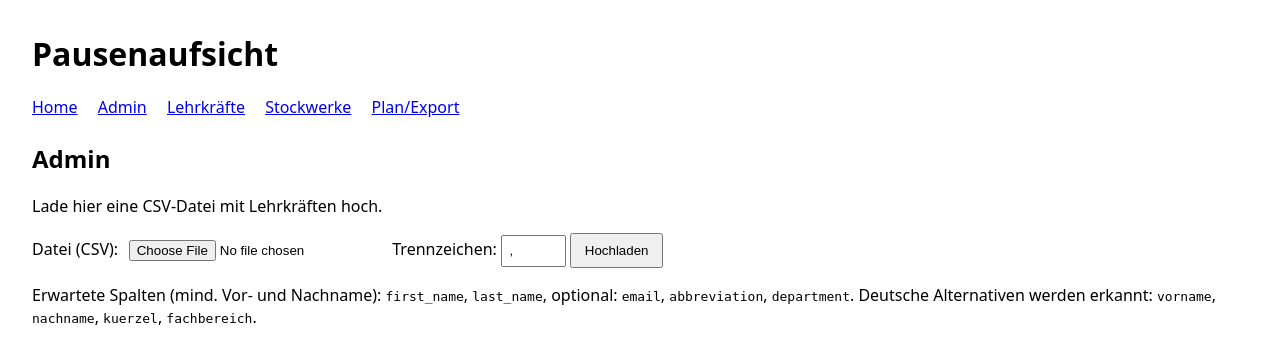
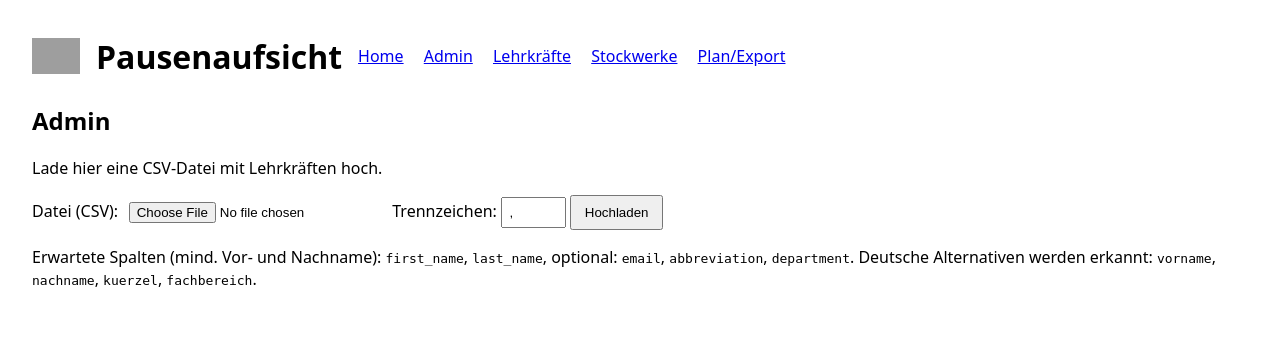
Before and after one commit to otiemann/py-aufsichtsplan, a FastAPI app: page /admin/ in a window 1280 px wide. Shown: the top 364 px of the page. Run offline with FastAPI, Linux system fonts and the light colour scheme; grey boxes are pictures that could not be loaded.

Commit message:
Fix workflow syntax, add logo support and improve PyInstaller compatibility

```diff
--- a/app/main.py
+++ b/app/main.py
@@ -1,3 +1,4 @@
+import os
 from fastapi import FastAPI
 from fastapi.staticfiles import StaticFiles
 from fastapi.templating import Jinja2Templates
@@ -11,10 +12,14 @@ from .routers import plan as plan_router
 
 app = FastAPI(title="Vertretungsplan / Pausenaufsicht")
 
-templates = Jinja2Templates(directory="app/templates")
+RES_DIR = os.environ.get("APP_RESOURCES_DIR") or os.getcwd()
+TEMPLATES_DIR = os.path.join(RES_DIR, "app", "templates")
+STATIC_DIR = os.path.join(RES_DIR, "app", "static")
+
+templates = Jinja2Templates(directory=TEMPLATES_DIR)
 
 # Static (optional)
-# app.mount("/static", StaticFiles(directory="app/static"), name="static")
+app.mount("/static", StaticFiles(directory=STATIC_DIR), name="static")
 
 
 @app.on_event("startup")
--- a/app/templates/base.html
+++ b/app/templates/base.html
@@ -12,6 +12,9 @@
         }
 
         header {
+            display: flex;
+            align-items: center;
+            gap: 1rem;
             margin-bottom: 1.5rem;
         }
 
@@ -54,12 +57,19 @@
         button {
             padding: .5rem .8rem;
         }
+
+        .logo {
+            width: 48px;
+            height: 48px;
+            object-fit: contain;
+        }
     </style>
 </head>
 
 <body>
     <header>
-        <h1>Pausenaufsicht</h1>
+        <img src="/static/logo.png" alt="Logo" class="logo" />
+        <h1 style="margin:0;">Pausenaufsicht</h1>
         <nav>
             <a href="/">Home</a>
             <a href="/admin">Admin</a>
```
Also changed, not shown: start.py (+5 -4 lines), .github/workflows/windows-build.yml.
